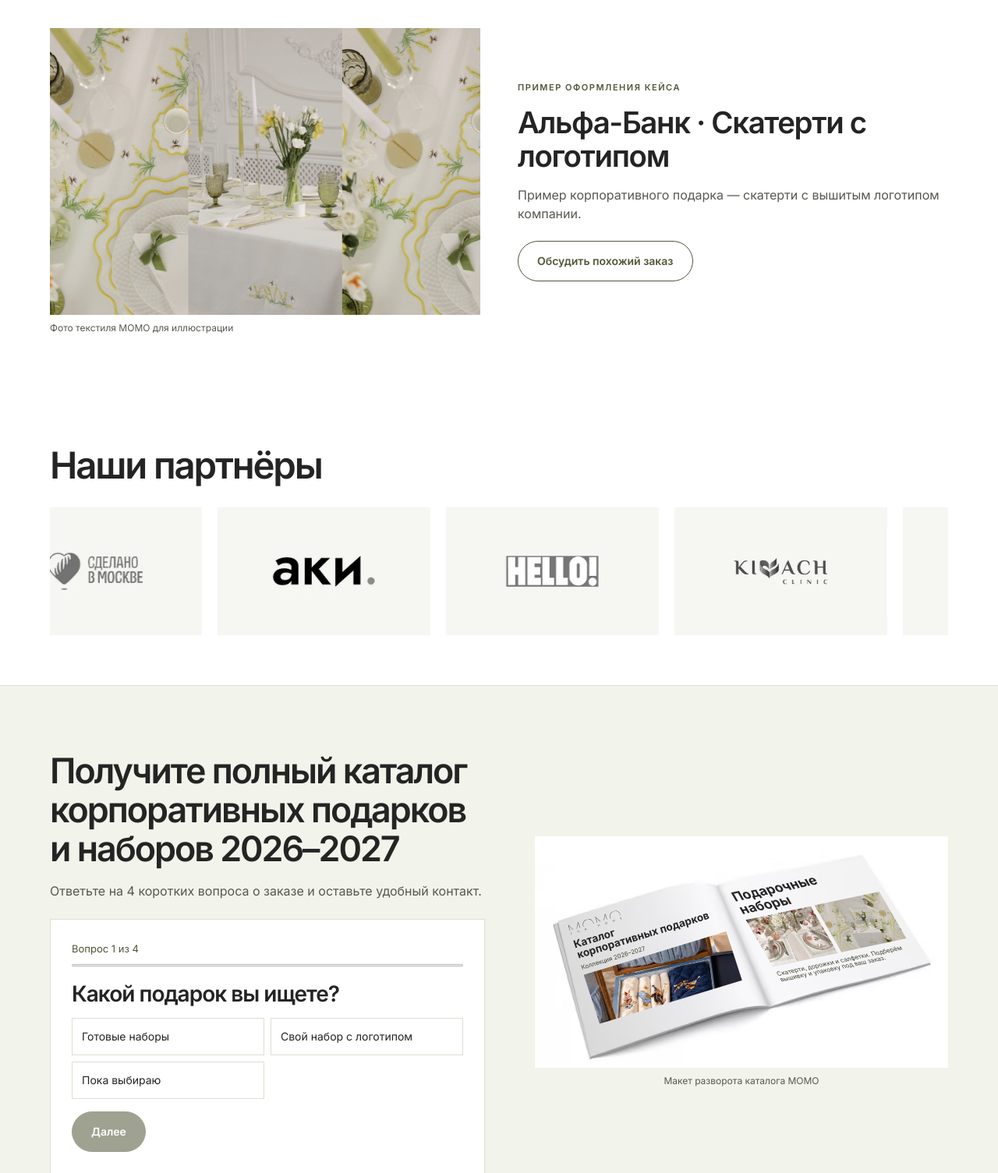
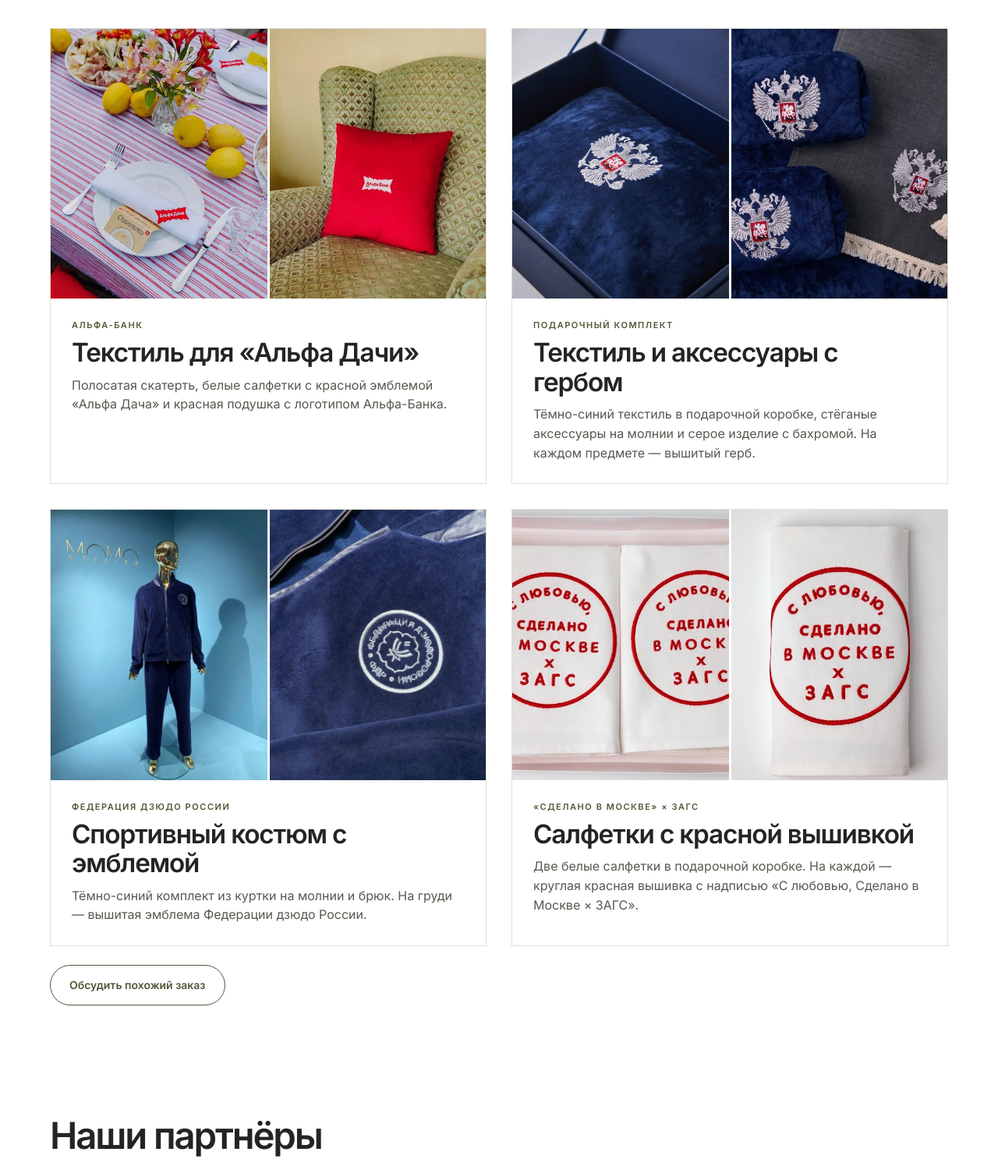
Before and after one commit to MaxProsh/momofahome, a plain HTML site: page index.html in a window 1280 px wide. Shown: the part 2380-3885 px from the top of the page at 78% size. Drawn offline with Linux system fonts and the light colour scheme.

Commit message:
Show partner projects from supplied photos

```diff
--- a/index.html
+++ b/index.html
@@ -135,26 +135,29 @@ button,input,textarea,select{font-family:Inter,Arial,sans-serif}
   }
 }
 
-.partner-cases {
-  border-top: 1px solid var(--line);
+.partner-cases { border-top: 1px solid var(--line); }
+.partner-cases__grid {
+  display: grid;
+  grid-template-columns: repeat(2, minmax(0, 1fr));
+  gap: clamp(16px, 3vw, 32px);
+  margin-top: clamp(22px, 3vw, 42px);
 }
 .partner-case {
-  margin-top: clamp(22px, 3vw, 42px);
+  display: flex;
+  flex-direction: column;
+  min-width: 0;
+  border: 1px solid var(--line);
+  background: var(--white);
 }
-.partner-case__photo img {
-  aspect-ratio: 3 / 2;
-  height: auto;
-}
-.partner-case__photo figcaption {
-  margin-top: 8px;
-  font-size: 12px;
-  color: var(--muted);
-}
-.partner-case h3 {
-  font-size: clamp(24px, 3vw, 39px);
-}
-.partner-case .button {
-  margin-top: 22px;
+.partner-case__photos { display: grid; grid-template-columns: repeat(2, minmax(0, 1fr)); gap: 3px; }
+.partner-case__photos img { aspect-ratio: 4 / 5; height: auto; }
+.partner-case__copy { padding: clamp(16px, 3vw, 27px); }
+.partner-case__copy .eyebrow { margin-bottom: 8px; }
+.partner-case h3 { font-size: clamp(23px, 2.6vw, 35px); }
+.partner-case__copy .lead { margin-top: 10px; }
+.partner-cases__action { margin-top: 24px; }
+@media (max-width: 680px) {
+  .partner-cases__grid { grid-template-columns: minmax(0, 1fr); }
 }
 
 .field-hint{font-weight:400;color:var(--muted)}
@@ -381,18 +384,53 @@ body:has(.offer-popup[open]) .catalog-widget { display: none; }
 <section class="section partner-cases" id="partner-cases" aria-labelledby="partner-cases-title">
   <div class="wrap">
     <h2 id="partner-cases-title">Подарки, которые мы создали для партнёров</h2>
-    <article class="split partner-case">
-      <figure class="partner-case__photo">
-        <img src="assets/linen.jpg" alt="Светлая скатерть MOMO в сервировке" loading="lazy">
-        <figcaption>Фото текстиля MOMO для иллюстрации</figcaption>
-      </figure>
-      <div>
-        <p class="eyebrow">Пример оформления кейса</p>
-        <h3>Альфа-Банк · Скатерти с логотипом</h3>
-        <p class="lead">Пример корпоративного подарка — скатерти с вышитым логотипом компании.</p>
-        <a class="button alt" href="#contact">Обсудить похожий заказ</a>
-      </div>
-    </article>
+    <div class="partner-cases__grid">
+      <article class="partner-case">
+        <div class="partner-case__photos">
+          <img src="assets/cases/alfa-table.jpg" alt="Полосатая скатерть и белая салфетка с эмблемой «Альфа Дача»" loading="lazy" decoding="async">
+          <img src="assets/cases/alfa-cushion.jpg" alt="Красная подушка с логотипом Альфа-Банка" loading="lazy" decoding="async">
+        </div>
+        <div class="partner-case__copy">
+          <p class="eyebrow">Альфа-Банк</p>
+          <h3>Текстиль для «Альфа Дачи»</h3>
+          <p class="lead">Полосатая скатерть, белые салфетки с красной эмблемой «Альфа Дача» и красная подушка с логотипом Альфа-Банка.</p>
+        </div>
+      </article>
+      <article class="partner-case">
+        <div class="partner-case__photos">
+          <img src="assets/cases/emblem-box.jpg" alt="Тёмно-синий текстиль с вышитым гербом в коробке" loading="lazy" decoding="async">
+          <img src="assets/cases/emblem-accessories.jpg" alt="Стёганые аксессуары и серый текстиль с вышитыми гербами" loading="lazy" decoding="async">
+        </div>
+        <div class="partner-case__copy">
+          <p class="eyebrow">Подарочный комплект</p>
+          <h3>Текстиль и аксессуары с гербом</h3>
+          <p class="lead">Тёмно-синий текстиль в подарочной коробке, стёганые аксессуары на молнии и серое изделие с бахромой. На каждом предмете — вышитый герб.</p>
+        </div>
+      </article>
+      <article class="partner-case">
+        <div class="partner-case__photos">
+          <img src="assets/cases/judo-suit.jpg" alt="Тёмно-синий спортивный костюм с эмблемой на манекене" loading="lazy" decoding="async">
+          <img src="assets/cases/judo-embroidery.jpg" alt="Вышитая эмблема Федерации дзюдо России крупным планом" loading="lazy" decoding="async">
+        </div>
+        <div class="partner-case__copy">
+          <p class="eyebrow">Федерация дзюдо России</p>
+          <h3>Спортивный костюм с эмблемой</h3>
+          <p class="lead">Тёмно-синий комплект из куртки на молнии и брюк. На груди — вышитая эмблема Федерации дзюдо России.</p>
+        </div>
+      </article>
+      <article class="partner-case">
+        <div class="partner-case__photos">
+          <img src="assets/cases/moscow-box.jpg" alt="Две белые салфетки с красной вышивкой в коробке" loading="lazy" decoding="async">
+          <img src="assets/cases/moscow-embroidery.jpg" alt="Красная вышивка на белой салфетке крупным планом" loading="lazy" decoding="async">
+        </div>
+        <div class="partner-case__copy">
+          <p class="eyebrow">«Сделано в Москве» × ЗАГС</p>
+          <h3>Салфетки с красной вышивкой</h3>
+          <p class="lead">Две белые салфетки в подарочной коробке. На каждой — круглая красная вышивка с надписью «С любовью, Сделано в Москве × ЗАГС».</p>
+        </div>
+      </article>
+    </div>
+    <a class="button alt partner-cases__action" href="#contact">Обсудить похожий заказ</a>
   </div>
 </section>
 <section class="partner-logos" id="partner-logos" aria-labelledby="partner-logos-title">
```
Also changed, not shown: assets/cases/alfa-cushion.jpg (added), assets/cases/alfa-table.jpg (added), assets/cases/emblem-accessories.jpg (added), assets/cases/emblem-box.jpg (added), assets/cases/judo-embroidery.jpg (added), assets/cases/judo-suit.jpg (added), assets/cases/moscow-box.jpg (added), assets/cases/moscow-embroidery.jpg (added).
